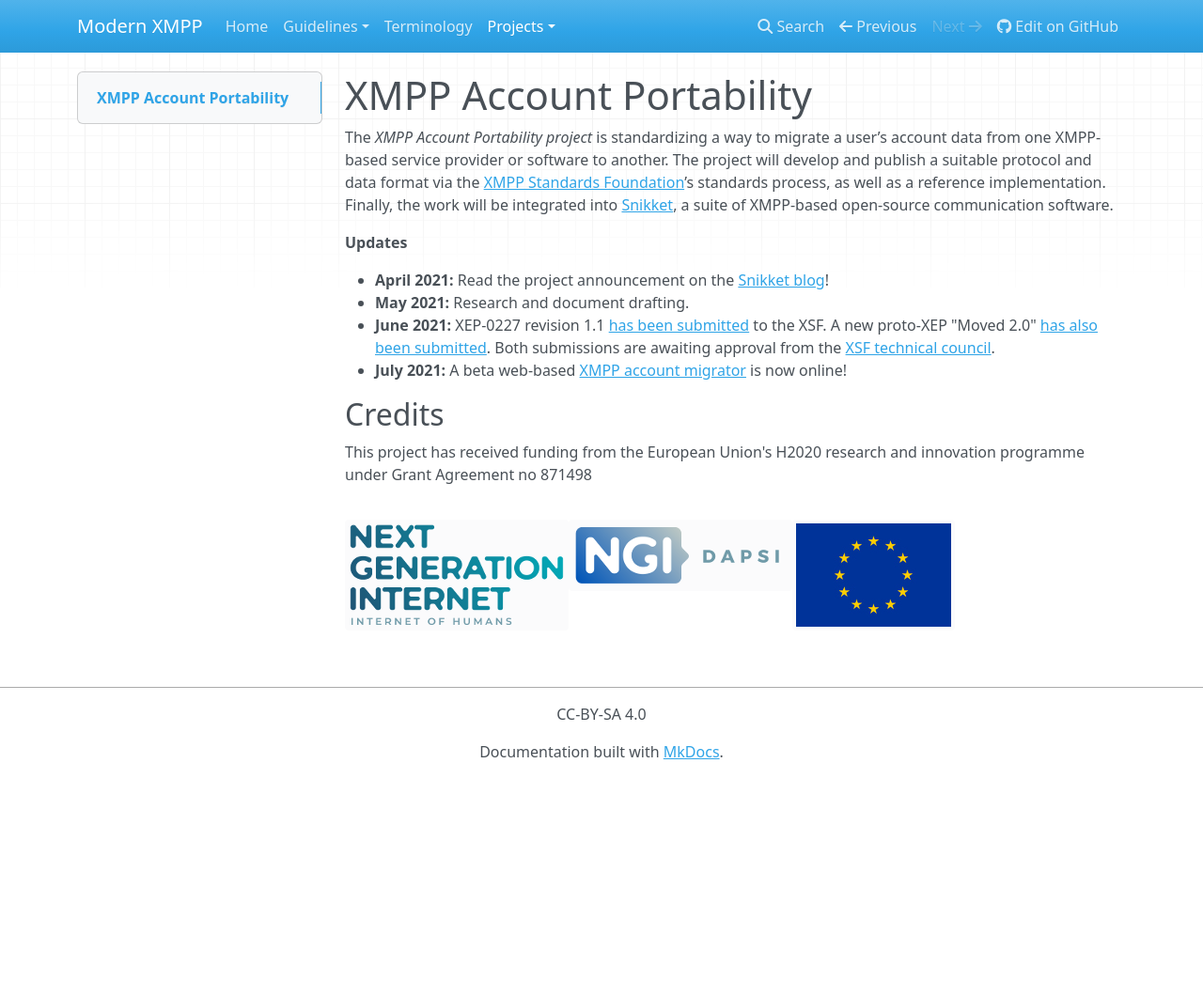
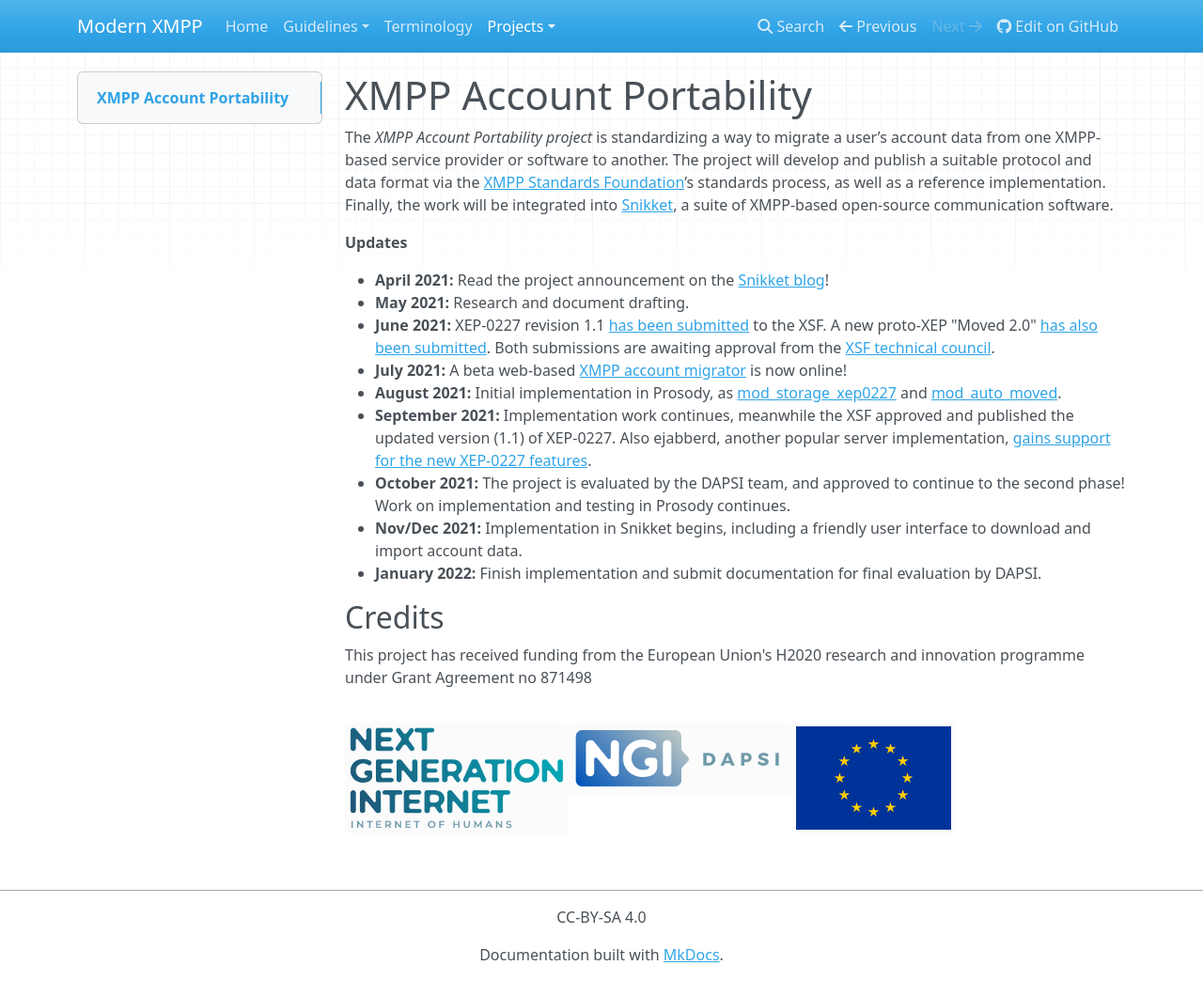
Before and after one commit to modernxmpp/modernxmpp, an MkDocs documentation site: the page built from docs/projects/portability.md, in a window 1280 px wide and 1044 px high. Shown: the whole window at 94% size. Built offline with MkDocs 1.6.1, drawn with Linux system fonts in a browser that asks for light colours; nearby versions of some CDN libraries.

Commit message:
projects/portability: Update timeline with project progress

```diff
--- a/docs/projects/portability.md
+++ b/docs/projects/portability.md
@@ -14,6 +14,11 @@
 - **May 2021:** Research and document drafting.
 - **June 2021:** XEP-0227 revision 1.1 [has been submitted](https://github.com/xsf/xeps/pull/1064) to the XSF. A new proto-XEP "Moved 2.0" [has also been submitted](https://xmpp.org/extensions/inbox/moved2.html). Both submissions are awaiting approval from the [XSF technical council](https://xmpp.org/about/xmpp-standards-foundation.html#council).
 - **July 2021:** A beta web-based [XMPP account migrator](https://migrate.modernxmpp.org/) is now online!
+- **August 2021:** Initial implementation in Prosody, as [mod_storage_xep0227](https://prosody.im/doc/modules/mod_storage_xep0227) and [mod_auto_moved](https://modules.prosody.im/mod_auto_moved).
+- **September 2021:** Implementation work continues, meanwhile the XSF approved and published the updated version (1.1) of XEP-0227. Also ejabberd, another popular server implementation, [gains support for the new XEP-0227 features](https://github.com/processone/ejabberd/issues/3676).
+- **October 2021:** The project is evaluated by the DAPSI team, and approved to continue to the second phase! Work on implementation and testing in Prosody continues.
+- **Nov/Dec 2021:** Implementation in Snikket begins, including a friendly user interface to download and import account data.
+- **January 2022:** Finish implementation and submit documentation for final evaluation by DAPSI.
 
 <div style="display:flex; flex-direction: column;">
   <div>
```
